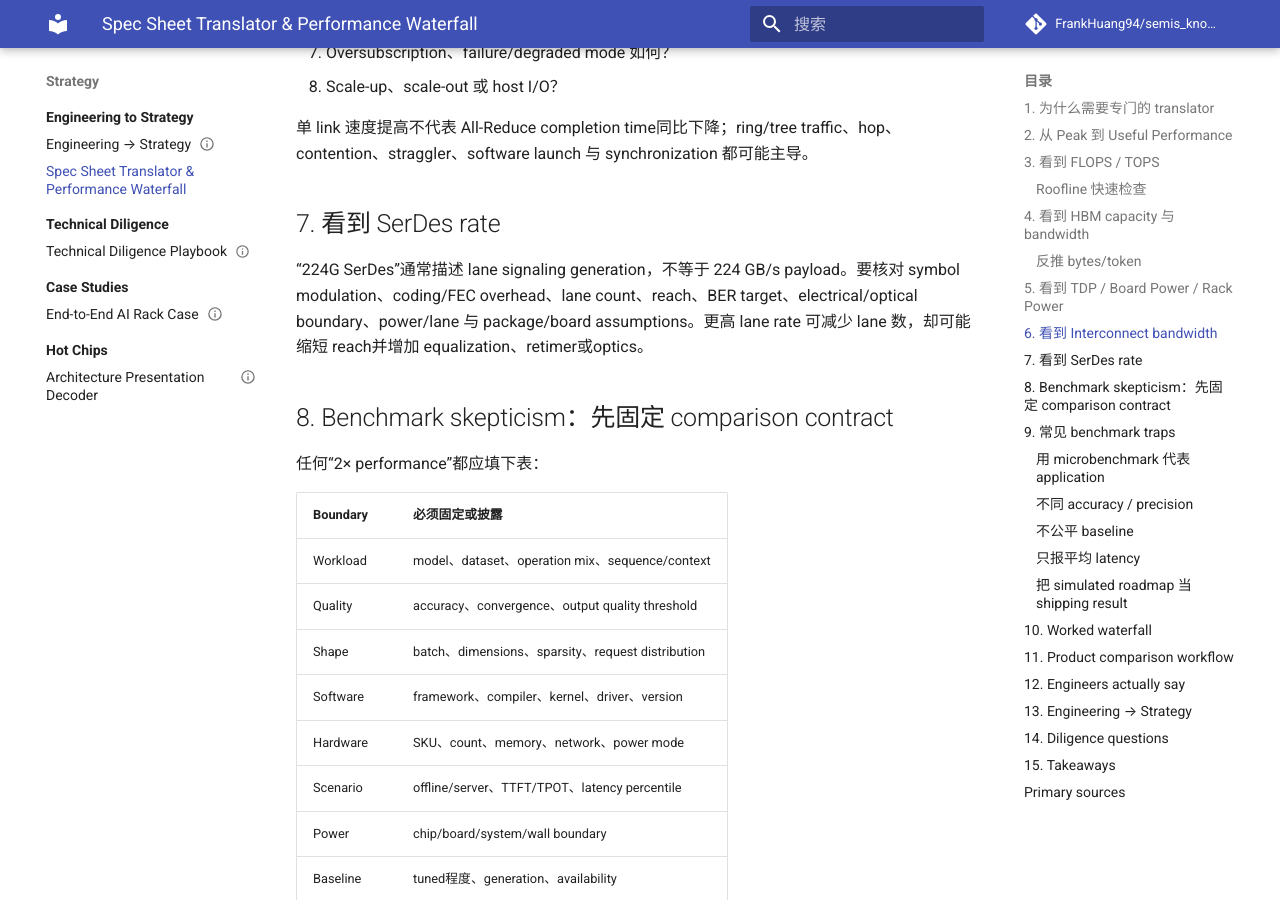
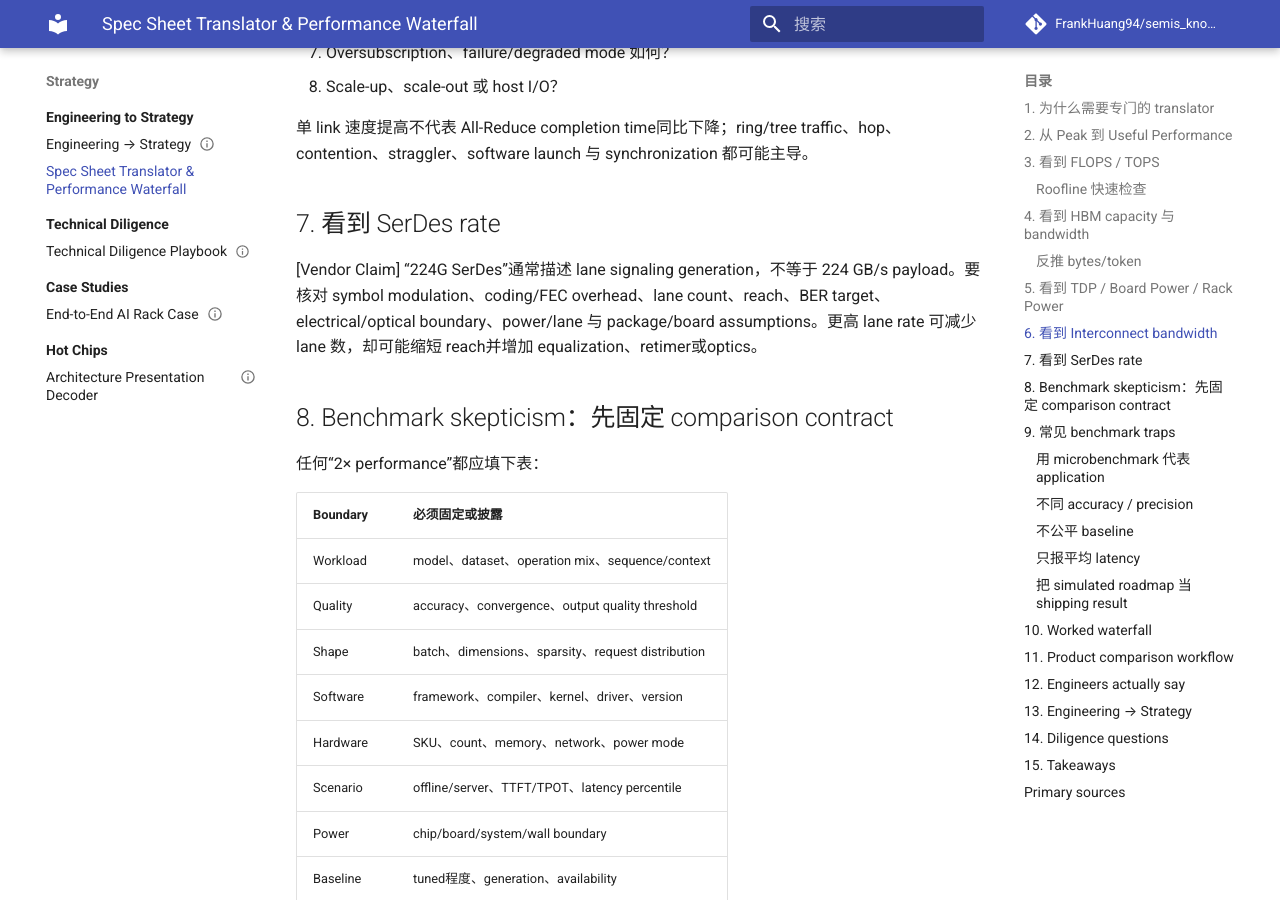
Before and after one commit to FrankHuang94/semis_knowledge_gpt_chinese, an MkDocs documentation site: the page built from docs/26_engineering_to_strategy/spec_sheet_translator.md, in a window 1280 px wide and 900 px high, scrolled down 3904 px. Built offline with MkDocs 1.6.1 and Material for MkDocs 9.7.7, drawn with Linux system fonts in a browser that asks for light colours; comment, search, counter and statistics services are not loaded; some of the changed text lies outside the part shown.

Commit message:
fix: label SerDes claim and correct quantitative self-test

```diff
--- a/docs/26_engineering_to_strategy/spec_sheet_translator.md
+++ b/docs/26_engineering_to_strategy/spec_sheet_translator.md
@@ -93,7 +88,7 @@ Aggregate bandwidth 可能把每方向、所有 links、双向或多 port 相加
 
 ## 7. 看到 SerDes rate
 
-“224G SerDes”通常描述 lane signaling generation，不等于 224 GB/s payload。要核对 symbol modulation、coding/FEC overhead、lane count、reach、BER target、electrical/optical boundary、power/lane 与 package/board assumptions。更高 lane rate 可减少 lane 数，却可能缩短 reach并增加 equalization、retimer或optics。
+[Vendor Claim] “224G SerDes”通常描述 lane signaling generation，不等于 224 GB/s payload。要核对 symbol modulation、coding/FEC overhead、lane count、reach、BER target、electrical/optical boundary、power/lane 与 package/board assumptions。更高 lane rate 可减少 lane 数，却可能缩短 reach并增加 equalization、retimer或optics。
 
 ## 8. Benchmark skepticism：先固定 comparison contract
 
```
Also changed, not shown: other parts of docs/26_engineering_to_strategy/spec_sheet_translator.md (+3 -11 lines), 1 other file.
